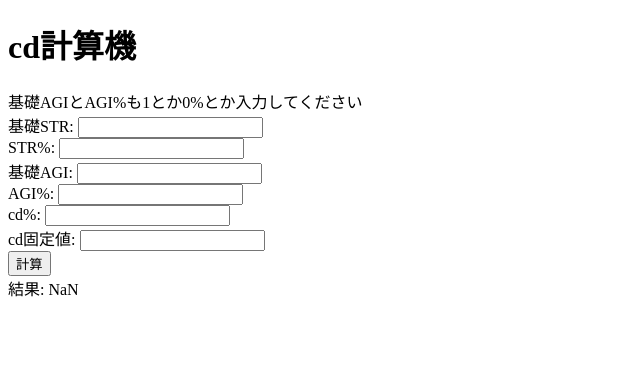
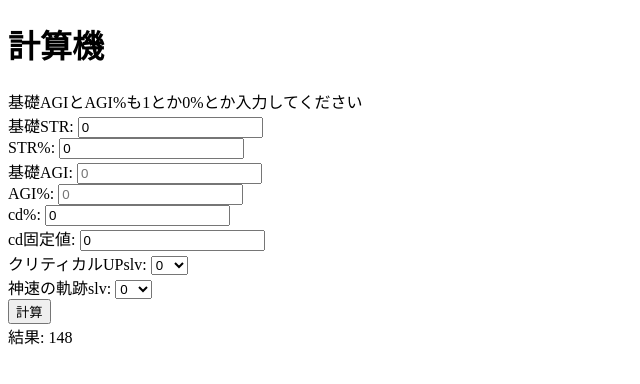
Before and after one commit to Sim-hu/simcd, a plain HTML site: page index.html in a window 1280 px wide. Both pictures are taken after a click on the button "計算". Shown: the whole page, without its empty margins (0-640 px from the left). Drawn offline with Linux system fonts and the light colour scheme.

Commit message:
Update index.html

```diff
--- a/index.html
+++ b/index.html
@@ -7,52 +7,106 @@
     <script>
         function calculate() {
             // 入力値の取得
-            var baseSTR = parseFloat(document.getElementById('baseSTR').value);
-            var STRPercentage = parseFloat(document.getElementById('STRPercentage').value);
-            var baseAGI = parseFloat(document.getElementById('baseAGI').value);
-            var AGIPercentage = parseFloat(document.getElementById('AGIPercentage').value);
-            var cdPercentage = parseFloat(document.getElementById('cdPercentage').value);
-            var cdFixed = parseFloat(document.getElementById('cdFixed').value);
+            var baseSTR = parseFloat(document.getElementById('baseSTR').value) || 0;
+            var STRPercentage = parseFloat(document.getElementById('STRPercentage').value) || 0;
+            var baseAGI = parseFloat(document.getElementById('baseAGI').value) || 0;
+            var AGIPercentage = parseFloat(document.getElementById('AGIPercentage').value) || 0;
+            var cdPercentage = parseFloat(document.getElementById('cdPercentage').value) || 0;
+            var cdFixed = parseFloat(document.getElementById('cdFixed').value) || 0;
+            var criticalUpSlv = parseInt(document.getElementById('criticalUpSlv').value) || 0;
+            var swiftTrajectorySlv = parseInt(document.getElementById('swiftTrajectorySlv').value) || 0;
+
+            // クリティカルUPslvに基づいてcd%を計算
+            cdPercentage += calculateCriticalUpEffect(criticalUpSlv);
+
+            // 総AGIを計算し、神速の軌跡slvに基づいて加算
+            var totalAGI = baseAGI * (1 + AGIPercentage / 100);
+            totalAGI += calculateSwiftTrajectoryEffect(swiftTrajectorySlv);
 
             // 総STRと総AGIの計算
             var totalSTR = baseSTR * (1 + STRPercentage / 100);
-            var totalAGI = baseAGI * (1 + AGIPercentage / 100);
 
             // MAX関数で大きいほうを選択し、その後の計算
             var maxResult = Math.max(totalSTR / 5, (totalSTR + totalAGI) / 10);
             var result = Math.floor((150 + maxResult) * (1 + cdPercentage / 100)) + cdFixed;
 
-            //300超えたら300以降半減
+            // 結果が300を超えた場合の処理
             if (result > 300) {
-            result = (result - 300) / 2 + 300;
-        }
+                result = Math.floor((result - 300) / 2 + 300);
+            }
 
             // 結果の表示
             document.getElementById('result').innerText = '結果: ' + result;
         }
+
+        function calculateCriticalUpEffect(level) {
+            // クリティカルUPslvに基づいてcd%の増加量を計算
+            return Math.min((level - 1), 5);
+        }
+
+        function calculateSwiftTrajectoryEffect(level) {
+            // 神速の軌跡slvに基づいて総AGIの増加量を計算
+            if (level <= 5) {
+                return level;
+            } else {
+                return 5 + (level - 5) * 2;
+            }
+        }
     </script>
 </head>
 <body>
-    <h1>cd計算機</h1>
+    <h1>計算機</h1>
     基礎AGIとAGI%も1とか0%とか入力してください
     <form>
         <label for="baseSTR">基礎STR:</label>
-        <input type="number" id="baseSTR" required><br>
+        <input type="number" id="baseSTR" placeholder="0" value="0" required><br>
 
         <label for="STRPercentage">STR%:</label>
-        <input type="number" id="STRPercentage" required><br>
+        <input type="number" id="STRPercentage" placeholder="0" value="0" required><br>
 
         <label for="baseAGI">基礎AGI:</label>
-        <input type="number" id="baseAGI" required><br>
+        <input type="number" id="baseAGI" placeholder="0" required><br>
 
         <label for="AGIPercentage">AGI%:</label>
-        <input type="number" id="AGIPercentage" required><br>
+        <input type="number" id="AGIPercentage" placeholder="0" required><br>
 
         <label for="cdPercentage">cd%:</label>
-        <input type="number" id="cdPercentage" required><br>
+        <input type="number" id="cdPercentage" placeholder="0" value="0" required><br>
 
         <label for="cdFixed">cd固定値:</label>
-        <input type="number" id="cdFixed" required><br>
+        <input type="number" id="cdFixed" placeholder="0" value="0" required><br>
+
+        <!-- クリティカルUPslvの選択肢を追加 -->
+        <label for="criticalUpSlv">クリティカルUPslv:</label>
+        <select id="criticalUpSlv">
+            <option value="0">0</option>
+            <option value="1">1</option>
+            <option value="2">2</option>
+            <option value="3">3</option>
+            <option value="4">4</option>
+            <option value="5">5</option>
+            <option value="6">6</option>
+            <option value="7">7</option>
+            <option value="8">8</option>
+            <option value="9">9</option>
+            <option value="10">10</option>
+        </select><br>
+
+        <!-- 神速の軌跡slvの選択肢を追加 -->
+        <label for="swiftTrajectorySlv">神速の軌跡slv:</label>
+        <select id="swiftTrajectorySlv">
+            <option value="0">0</option>
+            <option value="1">1</option>
+            <option value="2">2</option>
+            <option value="3">3</option>
+            <option value="4">4</option>
+            <option value="5">5</option>
+            <option value="6">6</option>
+            <option value="7">7</option>
+            <option value="8">8</option>
+            <option value="9">9</option>
+            <option value="10">10</option>
+        </select><br>
 
         <button type="button" onclick="calculate()">計算</button>
     </form>
```
